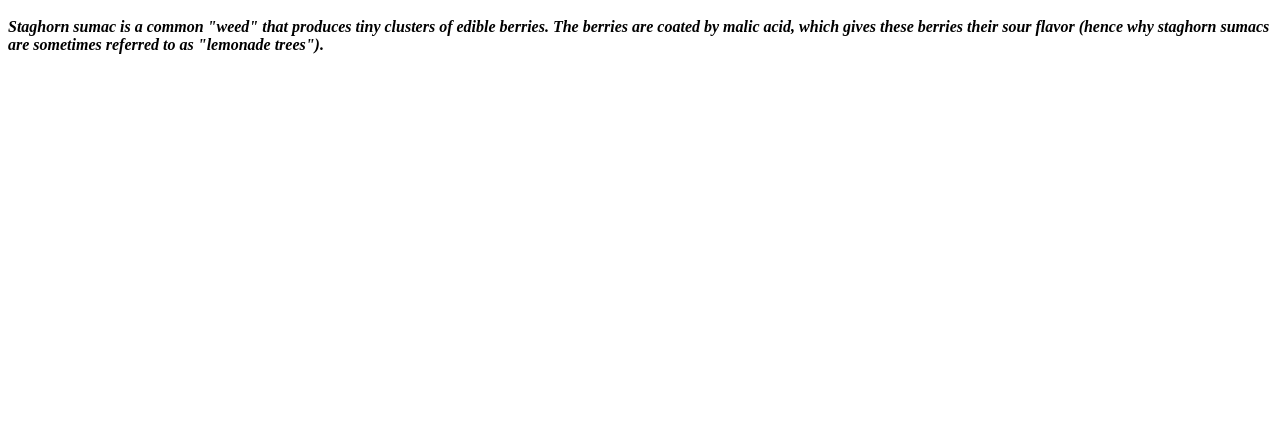
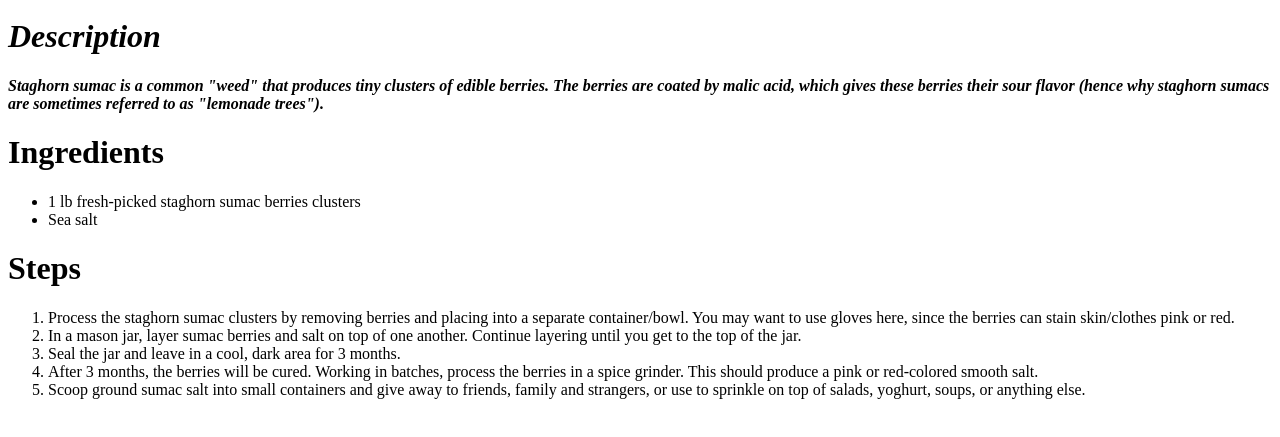
Before and after one commit to kiddmary/odin-recipes, a plain HTML site: page recipes/saltcuredsumac.html in a window 1280 px wide. Shown: the part 101-538 px from the top of the page. Drawn offline with Linux system fonts and the light colour scheme.

Commit message:
Added a list of ingredients and recipe steps

```diff
--- a/recipes/saltcuredsumac.html
+++ b/recipes/saltcuredsumac.html
@@ -9,8 +9,25 @@
 <body>
     <h1>Salt-cured sumac</h1>
     <img src="saltcuredsumac.jpg" alt="Salt-cured sumac in a jar">
-    <p><em><h4>Staghorn sumac is a common "weed" that produces tiny clusters of edible berries. The berries are coated by malic acid, which gives these berries their sour flavor (hence why staghorn sumacs are sometimes referred to as "lemonade trees").</h4></em></p>
+    <p><em><h1>Description</h1><h4>Staghorn sumac is a common "weed" that produces tiny clusters of edible berries. The berries are coated by malic acid, which gives these berries their sour flavor (hence why staghorn sumacs are sometimes referred to as "lemonade trees").</h4></em></p>
 
-    <p></p>
+    <p><h1>Ingredients</h1></p>
+    <p>
+        <ul>
+            <li>1 lb fresh-picked staghorn sumac berries clusters</li>
+            <li>Sea salt</li>
+        </ul>
+    </p>
+
+    <p><h1>Steps</h1></p>
+    <p>
+        <ol>
+            <li>Process the staghorn sumac clusters by removing berries and placing into a separate container/bowl. You may want to use gloves here, since the berries can stain skin/clothes pink or red.</li>
+            <li>In a mason jar, layer sumac berries and salt on top of one another. Continue layering until you get to the top of the jar.</li>
+            <li>Seal the jar and leave in a cool, dark area for 3 months.</li>
+            <li>After 3 months, the berries will be cured. Working in batches, process the berries in a spice grinder. This should produce a pink or red-colored smooth salt.</li>
+            <li>Scoop ground sumac salt into small containers and give away to friends, family and strangers, or use to sprinkle on top of salads, yoghurt, soups, or anything else.</li>
+        </ol>
+    </p>
 </body>
 </html>
```
